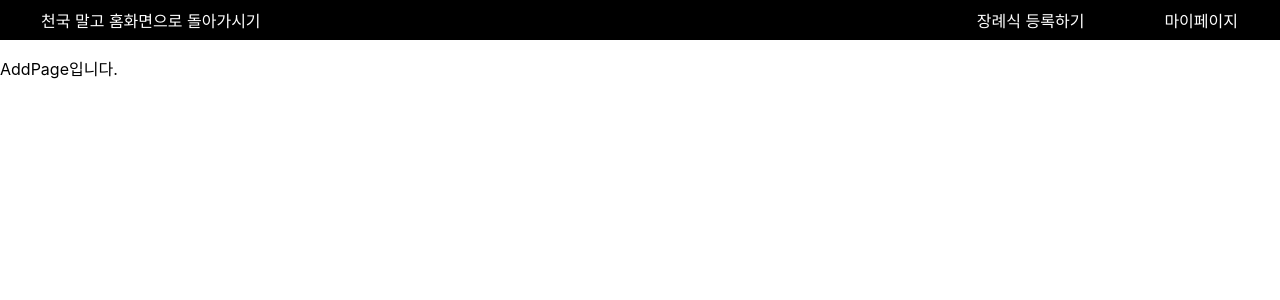
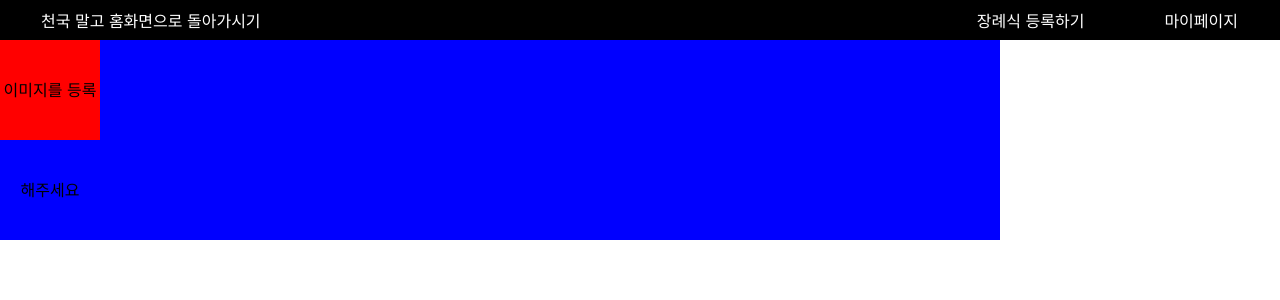
Before and after one commit to 2nd-PARD-WEB-PART/PARD-2th-Memorial, a React (Create React App) app in the folder memorial-frontend/: page /AddPage in a window 1280 px wide. Shown: the top 300 px of the page. Built offline with nearby package versions, Linux system fonts and the light colour scheme.

Commit message:
231125 현중 : AddPage.js이미지 파일 업로드 기능 추가 및 1차 커밋

```diff
--- a/memorial-frontend/src/pages/AddPage.js
+++ b/memorial-frontend/src/pages/AddPage.js
@@ -1,29 +1,170 @@
-import react from "react";
-import styled from "styled-components";
+import { useState } from 'react';
+import styled from 'styled-components';
 
 // div styled-component
 const Div = styled.div`
-  /* 가로, 길이 */
-  width: ${(props) => props.width || "50vw"};
-  height: ${(props) => props.height || "50vh"};
+    /* 가로, 길이 */
+    width: ${(props) => props.width || '100px'};
+    height: ${(props) => props.height || '100px'};
 
-  /* 배치 */
-  display: ${(props) => props.display || "flex"};
-  margin: ${(props) => props.margin || "25vh auto"};
-  justify-content: ${(props) => props.justifyContent || "center"};
-  align-items: ${(props) => props.alignItems || "center"};
+    /* 배치 */
+    display: ${(props) => props.display || ''};
+    margin: ${(props) => props.margin || ''};
+    justify-content: ${(props) => props.justifyContent || ''};
+    align-items: ${(props) => props.alignItems || ''};
+    text-align: ${(props) => props.textAlign || ''};
+    line-height: ${(props) => props.lineHeight || ''};
 
-  /* 배경색 */
-  background-color: ${(props) => props.backgroundColor || "aqua"};
-  border-radius: ${(props) => props.borderRadius || "30px"};
+    /* 배경색 */
+    background-color: ${(props) => props.backgroundColor || ''};
+    border-radius: ${(props) => props.borderRadius || ''};
+    color: ${(props) => props.color || ''};
+    cursor: ${(props) => props.cursor || ''};
+`;
+
+//input styled-component
+const Input = styled.input`
+    /* 가로, 길이 */
+    width: ${(props) => props.width || '100px'};
+    height: ${(props) => props.height || '100px'};
+
+    /* 배치 */
+    display: ${(props) => props.display || ''};
+    margin: ${(props) => props.margin || ''};
+    justify-content: ${(props) => props.justifyContent || ''};
+    align-items: ${(props) => props.alignItems || ''};
+    text-align: ${(props) => props.textAlign || ''};
+    line-height: ${(props) => props.lineHeight || ''};
+
+    /* 배경색 */
+    background-color: ${(props) => props.backgroundColor || ''};
+    border-radius: ${(props) => props.borderRadius || ''};
+    color: ${(props) => props.color || ''};
+    cursor: ${(props) => props.cursor || ''};
+`;
+
+//label styled-component
+const Label = styled.label`
+    /* 가로, 길이 */
+    width: ${(props) => props.width || '100px'};
+    height: ${(props) => props.height || '100px'};
+
+    /* 배치 */
+    display: ${(props) => props.display || ''};
+    margin: ${(props) => props.margin || ''};
+    justify-content: ${(props) => props.justifyContent || ''};
+    align-items: ${(props) => props.alignItems || ''};
+    text-align: ${(props) => props.textAlign || ''};
+    line-height: ${(props) => props.lineHeight || ''};
+    overflow: ${(props) => props.overflow || ''};
+
+    /* 배경색 */
+    background-color: ${(props) => props.backgroundColor || ''};
+    border-radius: ${(props) => props.borderRadius || ''};
+    color: ${(props) => props.color || ''};
+    cursor: ${(props) => props.cursor || ''};
+`;
+
+//Img styled-component
+const Img = styled.img`
+    /* 가로, 길이 */
+    width: ${(props) => props.width || ''};
+    height: ${(props) => props.height || ''};
+
+    /* 배치 */
+    display: ${(props) => props.display || ''};
+    margin: ${(props) => props.margin || ''};
+    justify-content: ${(props) => props.justifyContent || ''};
+    align-items: ${(props) => props.alignItems || ''};
+    text-align: ${(props) => props.textAlign || ''};
+    line-height: ${(props) => props.lineHeight || ''};
+
+    /*배경*/
+    border-radius: ${(props) => props.borderRadius || ''};
+    object-fit: ${(props) => props.objectFit || ''};
+`;
+
+//label styled-component
+const P = styled.p`
+    /* 가로, 길이 */
+    width: ${(props) => props.width || ''};
+    height: ${(props) => props.height || ''};
+
+    /* 배치 */
+    display: ${(props) => props.display || ''};
+    margin: ${(props) => props.margin || ''};
+    justify-content: ${(props) => props.justifyContent || ''};
+    align-items: ${(props) => props.alignItems || ''};
+    text-align: ${(props) => props.textAlign || ''};
+    line-height: ${(props) => props.lineHeight || ''};
+
+    /* 배경색 */
+    background-color: ${(props) => props.backgroundColor || ''};
+    border-radius: ${(props) => props.borderRadius || ''};
+    color: ${(props) => props.color || ''};
+    cursor: ${(props) => props.cursor || ''};
 `;
 
 function AddPage() {
-  return (
-    <div>
-      <p>AddPage입니다.</p>
-    </div>
-  );
+    const [imageSrc, setImageSrc] = useState(null);
+
+    const onUpload = (e) => {
+        const file = e.target.files[0];
+        const reader = new FileReader();
+        reader.readAsDataURL(file);
+
+        reader.onload = () => {
+            setImageSrc(reader.result || null); // 파일의 컨텐츠
+        };
+    };
+    return (
+        <Div backgroundColor="blue" width="1000px" height="100%">
+            <form>
+                {/*Column 1*/}
+                <Div>
+                    {/*InnerRow1*/}
+                    <Div>
+                        <Input
+                            display="none"
+                            id="file"
+                            accept="image/*"
+                            multiple
+                            type="file"
+                            onChange={(e) => onUpload(e)}
+                        />
+                        <Label
+                            display="block"
+                            width="100%"
+                            height="100%"
+                            backgroundColor="red"
+                            borderRadius="tpx"
+                            textAlign="center"
+                            lineHeight="100px"
+                            color="#000"
+                            cursor="pointer"
+                            htmlFor="file"
+                        >
+                            {!imageSrc && <P margin="0">이미지를 등록해주세요</P>}
+                            {imageSrc && (
+                                <Img width="100%" height="100%" objectFit="cover" src={imageSrc} alt="고인의 사진" />
+                            )}
+                        </Label>
+                    </Div>
+                </Div>
+                {/*Column 2*/}
+                <Div>
+                    {/*InnerRow1*/}
+                    <Div></Div>
+                    {/*InnerRow 2*/}
+                    <Div></Div>
+                    {/*InnerRow 3*/}
+                    <Div></Div>
+                    {/*InnerRow 4*/}
+                    <Div></Div>
+                </Div>
+            </form>
+        </Div>
+    );
 }
 
 export default AddPage;
```
